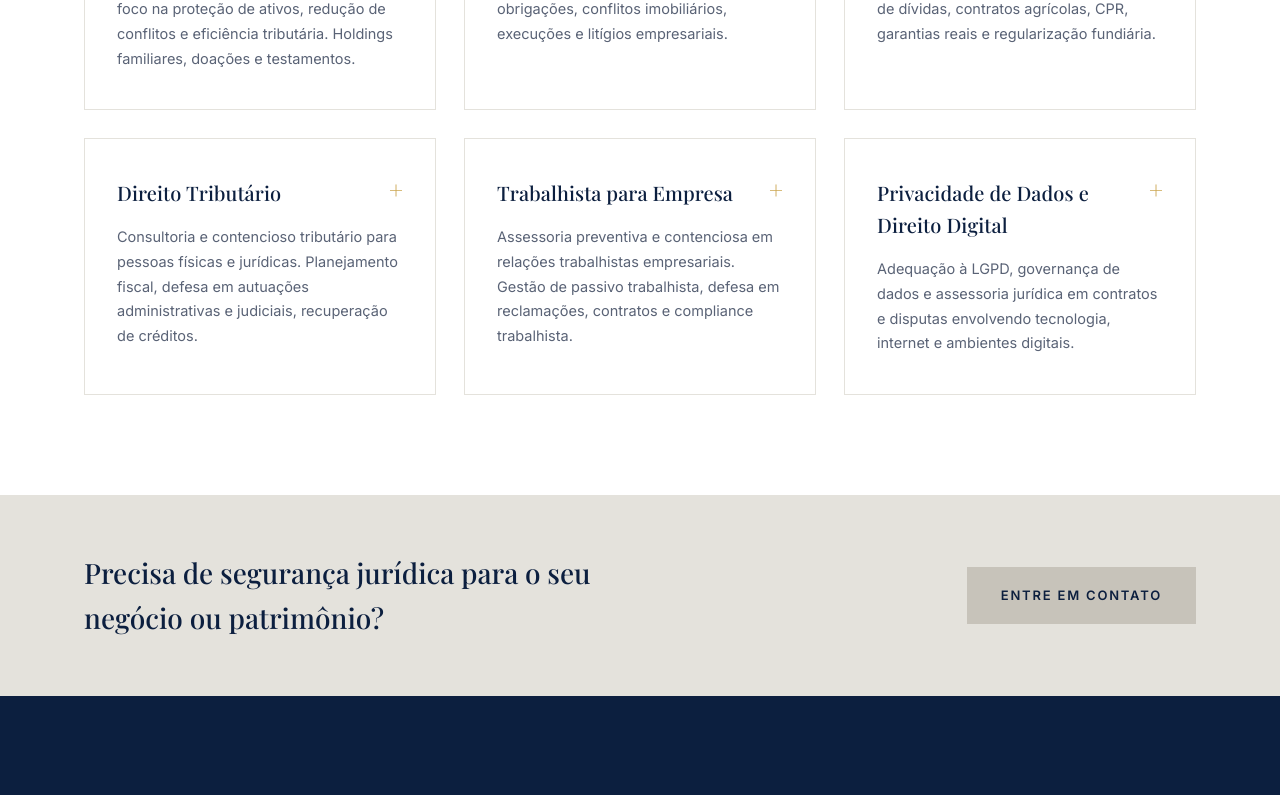
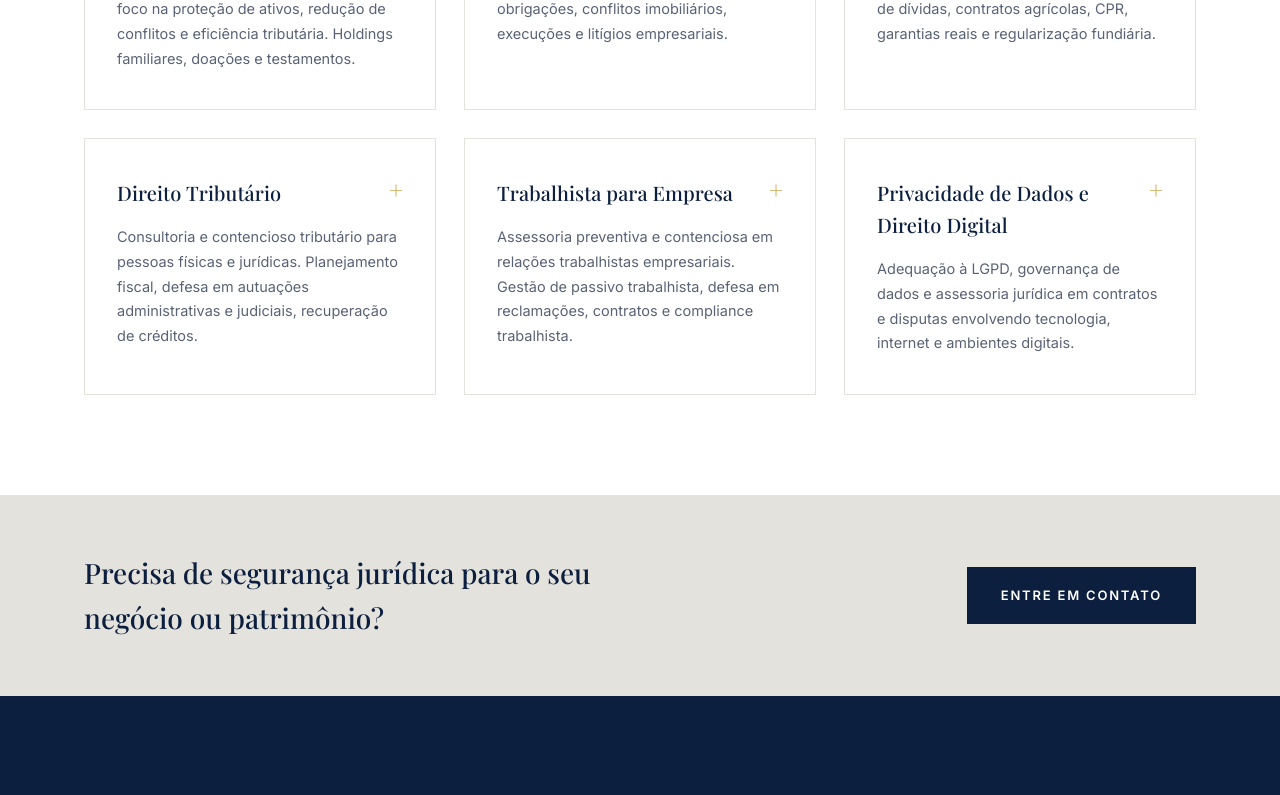
Before and after one commit to CA1154/vitorschmidtadv, a Next.js app: page / in a window 1280 px wide. Shown: the part 2000-2795 px from the top of the page. Built offline with nearby package versions, Linux system fonts and the light colour scheme.

Commit message:
Recolor CTA button to navy and header button to gray
Differentiates the two "Entre em Contato" buttons: the one in the
gray CTA strip is now navy for contrast, and the persistent header
button picks up that same gray tone.

```diff
--- a/app/globals.css
+++ b/app/globals.css
@@ -102,6 +102,8 @@ img { max-width: 100%; display: block; }
   padding: 12px 24px;
   gap: 24px;
 }
+.header-inner .btn-small { background: #e4e2dc; color: var(--navy); border-color: #e4e2dc; }
+.header-inner .btn-small:hover { background: #d5d2ca; border-color: #d5d2ca; }
 .logo {
   display: flex;
   align-items: center;
@@ -337,8 +339,8 @@ img { max-width: 100%; display: block; }
   font-size: clamp(22px, 3vw, 28px);
   max-width: 560px;
 }
-.cta-strip .btn-gold { background: #c7c3ba; color: var(--navy); border-color: #c7c3ba; }
-.cta-strip .btn-gold:hover { background: #b8b3a8; border-color: #b8b3a8; }
+.cta-strip .btn-gold { background: var(--navy); color: var(--white); border-color: var(--navy); }
+.cta-strip .btn-gold:hover { background: var(--navy-3); border-color: var(--navy-3); }
 
 /* Contato */
 .contato { padding: 100px 0; background: var(--navy); }
```
